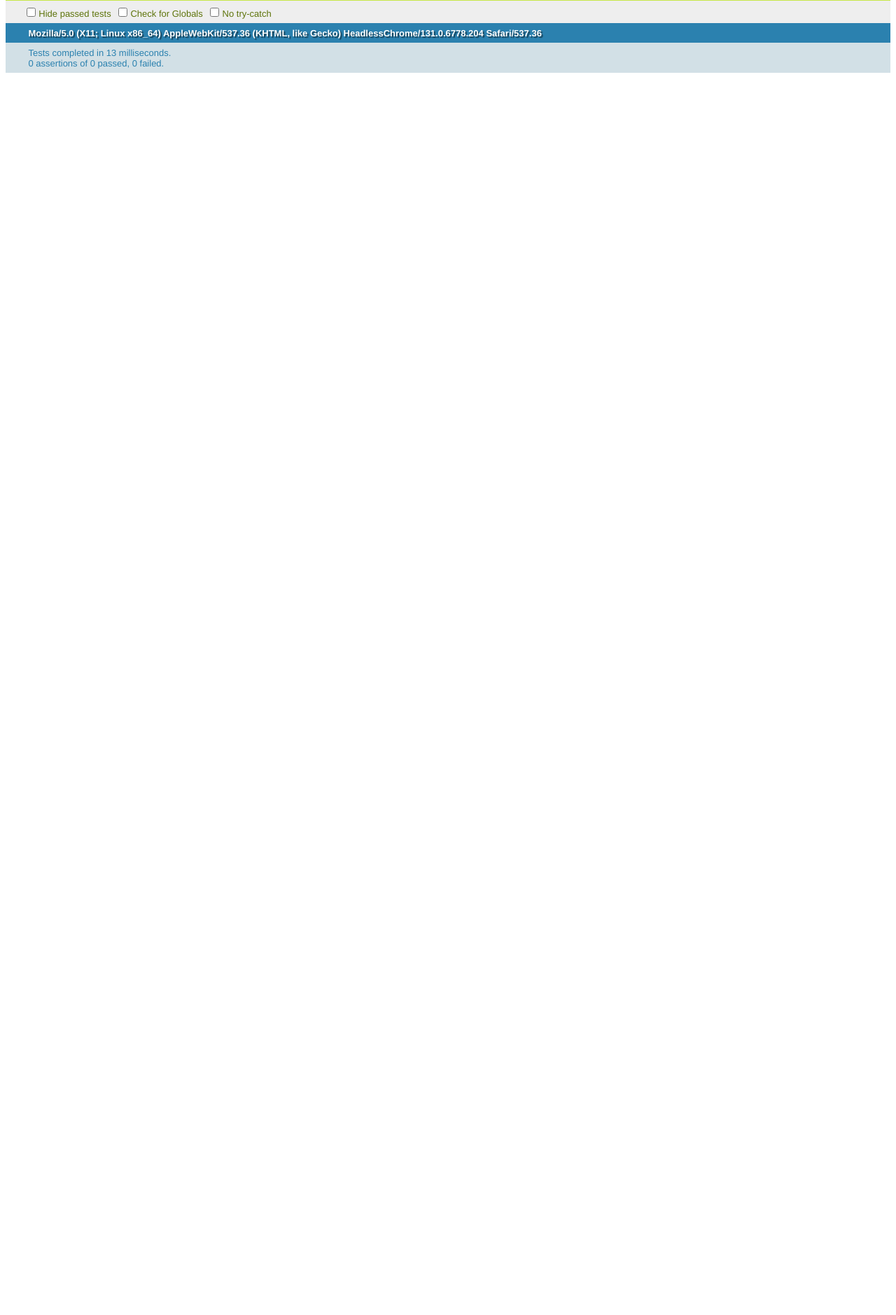
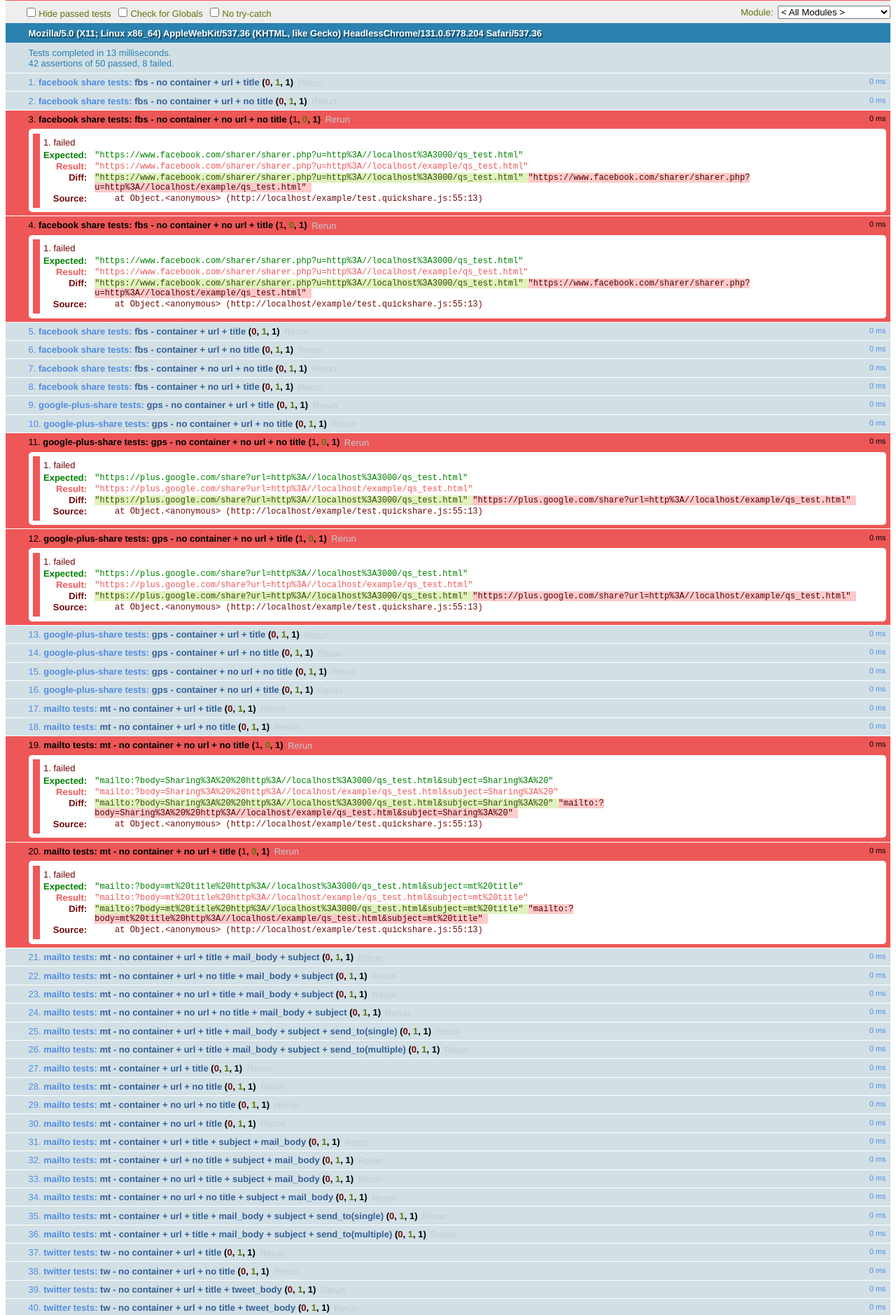
Before and after one commit to Upstatement/quickshare, a website: page example/qs_test.html in a window 1280 px wide. Shown: the part 60-1939 px from the top of the page at 70% size. Before the commit the page ends 800 px from the top, so only its background shows below. Drawn offline with Linux system fonts and the light colour scheme; files that its build step writes are made by us from their sources.

Commit message:
restructuring directories to copy format used by other js libraries

```diff
--- a/Gruntfile.js
+++ b/Gruntfile.js
@@ -22,7 +22,7 @@ module.exports = function(grunt) {
     uglify: {
       build: {
         files: {
-          'jquery.quickshare.js': ['build/quickshare.concat.js']
+          'dist/jquery.quickshare.js': ['build/quickshare.concat.js'],
         },
         options: {
           enclose: {
@@ -34,7 +34,7 @@ module.exports = function(grunt) {
       },
       test: {
         files: {
-          'test.quickshare.js': ['test/quickshare.concat.js']
+          'example/test.quickshare.js': ['test/quickshare.concat.js']
         },
         options: {
           enclose: {
@@ -46,7 +46,7 @@ module.exports = function(grunt) {
       },
       compress: {
         files: {
-          'jquery.quickshare.min.js': ['jquery.quickshare.js']
+          'dist/jquery.quickshare.min.js': ['dist/jquery.quickshare.js']
         },
         options: {
           compress: true
--- /dev/null
+++ b/example/jquery.quickshare.js
@@ -0,0 +1,80 @@
+(function(a) {
+    var b = function(a, b) {
+        if (b) return a + b;
+        return "";
+    };
+    var c = function(a, b) {
+        if (a) return escape(a);
+        return b;
+    };
+    var d = function(a) {
+        var b = {}, c = a.parents(".qs-container"), d, e;
+        if (c) {
+            d = c.data("url");
+            e = c.data("title");
+        }
+        b.src_url = escape(a.data("url") || d || window.location.href);
+        b.title = escape(a.data("title") || e || "Sharing: ");
+        return b;
+    };
+    var e = {};
+    e["default"] = {
+        extractParams: d,
+        makeUrl: function(a) {
+            console.error("did not provide service to share to");
+            return null;
+        }
+    };
+    e["facebook-share"] = {
+        extractParams: d,
+        makeUrl: function(a) {
+            var b = "https://www.facebook.com/sharer/sharer.php?u=" + a.src_url;
+            return b;
+        },
+        icon: "facebook"
+    };
+    e["google-plus-share"] = {
+        extractParams: d,
+        makeUrl: function(a) {
+            var b = "https://plus.google.com/share?url=" + a.src_url;
+            return b;
+        },
+        icon: "google-plus"
+    };
+    e["mailto"] = {
+        extractParams: function(a) {
+            var b = d(a), e = a.data("mail-body"), f = a.data("subject"), g = a.data("send-to");
+            b.mail_body = c(e, b.title + escape(" ") + b.src_url);
+            b.subject = c(f, b.title);
+            b.send_to = escape(g || "");
+            return b;
+        },
+        makeUrl: function(a) {
+            var c = "mailto:" + a.send_to + b("?body=", a.mail_body) + b("&subject=", a.subject);
+            return c;
+        },
+        icon: "envelope-o"
+    };
+    e["twitter"] = {
+        extractParams: function(a) {
+            var b = d(a), e = a.data("tweet-body"), f = a.data("via-username");
+            b.tweet_body = c(e, b.title);
+            b.via_username = c(f, null);
+            return b;
+        },
+        makeUrl: function(a) {
+            var c = "https://twitter.com/intent/tweet?url=" + a.src_url + b("&text=", a.tweet_body) + b("&via=", a.via_username);
+            return c;
+        },
+        icon: "twitter"
+    };
+    a.fn.quickShare = function(b) {
+        var c = a(this), d = c.find(".qs-link");
+        d.each(function() {
+            var b = a(this), c = b.data("service") || "default", d = b.children("i.qs-icon") || false, f = e[c] || e["default"], g = f.extractParams(b), h = f.makeUrl(g);
+            if (h) b.attr("href", h);
+            if (d) d.addClass("fa fa-" + f.icon);
+        });
+        return true;
+    };
+})(jQuery);
--- /dev/null
+++ b/example/test.quickshare.js
@@ -0,0 +1,322 @@
+(function(a) {
+    var b = {
+        title: escape("Sharing: "),
+        username: escape("thetmkay"),
+        tweet_body: escape("This is my 1st sharing!!! : "),
+        address: escape("thetmkay@gmail.com"),
+        multi_address: escape("thetmkay@gmail.com,george@upstatement.com,george.nishimura_1@outlook.com"),
+        subject: escape("subject header"),
+        mail_body: escape("mail body")
+    };
+    var c = {
+        container: "-c",
+        no_container: "-nc",
+        title: "-t",
+        url: "-u",
+        url_title: "-ut",
+        no_url_no_title: "-x",
+        via: "-v",
+        tweet_body: "-tb",
+        mail_body: "-mb",
+        subject: "-s",
+        send_to: "-st",
+        multiple: "N",
+        blank: "B"
+    };
+    var d = {
+        test_e: escape("http://www.test.com/"),
+        localhost_e: escape("http://localhost:3000/qs_test.html"),
+        fb_share: "https://www.facebook.com/sharer/sharer.php?u=",
+        twitter: "https://twitter.com/intent/tweet?url=",
+        gp_share: "https://plus.google.com/share?url=",
+        mailto: "mailto:"
+    };
+    var e = {
+        via: "&via=",
+        tweet_body: "&text=",
+        container: escape("container/"),
+        mail_body: "?body=",
+        subject: "&subject=",
+        fb_share: "facebook",
+        gp_share: "google-plus",
+        twitter: "twitter",
+        mailto: "mailto"
+    };
+    var f = {
+        fb_share: ".test-fbs",
+        gp_share: ".test-gps",
+        twitter: ".test-tw",
+        mailto: ".test-mt"
+    };
+    var g = function(b) {
+        test(b.name, function() {
+            var c = a(b.class_tag);
+            c.trigger("click");
+            equal(c.attr("href"), b.expected_url);
+        });
+    };
+    var h = {
+        setup: function() {
+            a(document).quickShare();
+        }
+    };
+    var i = function(a) {
+        module(a, h);
+    };
+    i("facebook share tests");
+    g({
+        name: "fbs - no container + url + title",
+        class_tag: f.fb_share + c.no_container + c.url_title,
+        expected_url: d.fb_share + d.test_e + e.fb_share
+    });
+    g({
+        name: "fbs - no container + url + no title",
+        class_tag: f.fb_share + c.no_container + c.url,
+        expected_url: d.fb_share + d.test_e + e.fb_share
+    });
+    g({
+        name: "fbs - no container + no url + no title",
+        class_tag: f.fb_share + c.no_container + c.no_url_no_title,
+        expected_url: d.fb_share + d.localhost_e
+    });
+    g({
+        name: "fbs - no container + no url + title",
+        class_tag: f.fb_share + c.no_container + c.title,
+        expected_url: d.fb_share + d.localhost_e
+    });
+    g({
+        name: "fbs - container + url + title",
+        class_tag: f.fb_share + c.container + c.url_title,
+        expected_url: d.fb_share + d.test_e + e.fb_share
+    });
+    g({
+        name: "fbs - container + url + no title",
+        class_tag: f.fb_share + c.container + c.url,
+        expected_url: d.fb_share + d.test_e + e.fb_share
+    });
+    g({
+        name: "fbs - container + no url + no title",
+        class_tag: f.fb_share + c.container + c.no_url_no_title,
+        expected_url: d.fb_share + d.test_e + e.container + e.fb_share
+    });
+    g({
+        name: "fbs - container + no url + title",
+        class_tag: f.fb_share + c.container + c.title,
+        expected_url: d.fb_share + d.test_e + e.container + e.fb_share
+    });
+    i("google-plus-share tests");
+    g({
+        name: "gps - no container + url + title",
+        class_tag: f.gp_share + c.no_container + c.url_title,
+        expected_url: d.gp_share + d.test_e + e.gp_share
+    });
+    g({
+        name: "gps - no container + url + no title",
+        class_tag: f.gp_share + c.no_container + c.url,
+        expected_url: d.gp_share + d.test_e + e.gp_share
+    });
+    g({
+        name: "gps - no container + no url + no title",
+        class_tag: f.gp_share + c.no_container + c.no_url_no_title,
+        expected_url: d.gp_share + d.localhost_e
+    });
+    g({
+        name: "gps - no container + no url + title",
+        class_tag: f.gp_share + c.no_container + c.title,
+        expected_url: d.gp_share + d.localhost_e
+    });
+    g({
+        name: "gps - container + url + title",
+        class_tag: f.gp_share + c.container + c.url_title,
+        expected_url: d.gp_share + d.test_e + e.gp_share
+    });
+    g({
+        name: "gps - container + url + no title",
+        class_tag: f.gp_share + c.container + c.url,
+        expected_url: d.gp_share + d.test_e + e.gp_share
+    });
+    g({
+        name: "gps - container + no url + no title",
+        class_tag: f.gp_share + c.container + c.no_url_no_title,
+        expected_url: d.gp_share + d.test_e + e.container + e.gp_share
+    });
+    g({
+        name: "gps - container + no url + title",
+        class_tag: f.gp_share + c.container + c.title,
+        expected_url: d.gp_share + d.test_e + e.container + e.gp_share
+    });
+    i("mailto tests");
+    var j = escape("mt title"), k = j + escape(" container"), l = j + escape(" ") + d.test_e, m = b.title + escape(" ") + d.localhost_e, n = b.title + escape(" ") + d.test_e, o = j + escape(" ") + d.localhost_e;
+    g({
+        name: "mt - no container + url + title",
+        class_tag: f.mailto + c.no_container + c.url_title,
+        expected_url: d.mailto + e.mail_body + j + escape(" ") + d.test_e + e.mailto + e.subject + j
+    });
+    g({
+        name: "mt - no container + url + no title",
+        class_tag: f.mailto + c.no_container + c.url,
+        expected_url: d.mailto + e.mail_body + b.title + escape(" ") + d.test_e + e.mailto + e.subject + b.title
+    });
+    g({
+        name: "mt - no container + no url + no title",
+        class_tag: f.mailto + c.no_container + c.no_url_no_title,
+        expected_url: d.mailto + e.mail_body + b.title + escape(" ") + d.localhost_e + e.subject + b.title
+    });
+    g({
+        name: "mt - no container + no url + title",
+        class_tag: f.mailto + c.no_container + c.title,
+        expected_url: d.mailto + e.mail_body + j + escape(" ") + d.localhost_e + e.subject + j
+    });
+    g({
+        name: "mt - no container + url + title + mail_body + subject",
+        class_tag: f.mailto + c.no_container + c.url_title + c.mail_body + c.subject,
+        expected_url: d.mailto + e.mail_body + b.mail_body + e.subject + b.subject
+    });
+    g({
+        name: "mt - no container + url + no title + mail_body + subject",
+        class_tag: f.mailto + c.no_container + c.url + c.mail_body + c.subject,
+        expected_url: d.mailto + e.mail_body + b.mail_body + e.subject + b.subject
+    });
+    g({
+        name: "mt - no container + no url + title + mail_body + subject",
+        class_tag: f.mailto + c.no_container + c.title + c.mail_body + c.subject,
+        expected_url: d.mailto + e.mail_body + b.mail_body + e.subject + b.subject
+    });
+    g({
+        name: "mt - no container + no url + no title + mail_body + subject",
+        class_tag: f.mailto + c.no_container + c.no_url_no_title + c.mail_body + c.subject,
+        expected_url: d.mailto + e.mail_body + b.mail_body + e.subject + b.subject
+    });
+    g({
+        name: "mt - no container + url + title + mail_body + subject + send_to(single)",
+        class_tag: f.mailto + c.no_container + c.url_title + c.mail_body + c.subject + c.send_to,
+        expected_url: d.mailto + b.address + e.mail_body + b.mail_body + e.subject + b.subject
+    });
+    g({
+        name: "mt - no container + url + title + mail_body + subject + send_to(multiple)",
+        class_tag: f.mailto + c.no_container + c.url_title + c.mail_body + c.subject + c.send_to + c.multiple,
+        expected_url: d.mailto + b.multi_address + e.mail_body + b.mail_body + e.subject + b.subject
+    });
+    g({
+        name: "mt - container + url + title",
+        class_tag: f.mailto + c.container + c.url_title,
+        expected_url: d.mailto + e.mail_body + j + escape(" ") + d.test_e + e.mailto + e.subject + j
+    });
+    g({
+        name: "mt - container + url + no title",
+        class_tag: f.mailto + c.container + c.url,
+        expected_url: d.mailto + e.mail_body + k + escape(" ") + d.test_e + e.mailto + e.subject + k
+    });
+    g({
+        name: "mt - container + no url + no title",
+        class_tag: f.mailto + c.container + c.no_url_no_title,
+        expected_url: d.mailto + e.mail_body + k + escape(" ") + d.test_e + e.container + e.mailto + e.subject + k
+    });
+    g({
+        name: "mt - container + no url + title",
+        class_tag: f.mailto + c.container + c.title,
+        expected_url: d.mailto + e.mail_body + j + escape(" ") + d.test_e + e.container + e.mailto + e.subject + j
+    });
+    g({
+        name: "mt - container + url + title + subject + mail_body",
+        class_tag: f.mailto + c.container + c.url_title + c.mail_body + c.subject,
+        expected_url: d.mailto + e.mail_body + b.mail_body + e.subject + b.subject
+    });
+    g({
+        name: "mt - container + url + no title + subject + mail_body",
+        class_tag: f.mailto + c.container + c.url + c.mail_body + c.subject,
+        expected_url: d.mailto + e.mail_body + b.mail_body + e.subject + b.subject
+    });
+    g({
+        name: "mt - container + no url + title + subject + mail_body",
+        class_tag: f.mailto + c.container + c.title + c.mail_body + c.subject,
+        expected_url: d.mailto + e.mail_body + b.mail_body + e.subject + b.subject
+    });
+    g({
+        name: "mt - container + no url + no title + subject +  mail_body",
+        class_tag: f.mailto + c.container + c.no_url_no_title + c.mail_body + c.subject,
+        expected_url: d.mailto + e.mail_body + b.mail_body + e.subject + b.subject
+    });
+    g({
+        name: "mt - container + url + title + mail_body + subject + send_to(single)",
+        class_tag: f.mailto + c.container + c.url_title + c.mail_body + c.subject + c.send_to,
+        expected_url: d.mailto + b.address + e.mail_body + b.mail_body + e.subject + b.subject
+    });
+    g({
+        name: "mt - container + url + title + mail_body + subject + send_to(multiple)",
+        class_tag: f.mailto + c.container + c.url_title + c.mail_body + c.subject + c.send_to + c.multiple,
+        expected_url: d.mailto + b.multi_address + e.mail_body + b.mail_body + e.subject + b.subject
+    });
+    i("twitter tests");
+    var p = escape("tw no container"), q = escape("tw with container");
+    g({
+        name: "tw - no container + url + title",
+        class_tag: f.twitter + c.no_container + c.url_title,
+        expected_url: d.twitter + d.test_e + e.twitter + e.tweet_body + p
+    });
+    g({
+        name: "tw - no container + url + no title",
+        class_tag: f.twitter + c.no_container + c.url,
+        expected_url: d.twitter + d.test_e + e.twitter + e.tweet_body + b.title
+    });
+    g({
+        name: "tw - no container + url + title + tweet_body",
+        class_tag: f.twitter + c.no_container + c.url_title + c.tweet_body,
+        expected_url: d.twitter + d.test_e + e.twitter + e.tweet_body + b.tweet_body
+    });
+    g({
+        name: "tw - no container + url + no title + tweet_body",
+        class_tag: f.twitter + c.no_container + c.url + c.tweet_body,
+        expected_url: d.twitter + d.test_e + e.twitter + e.tweet_body + b.tweet_body
+    });
+    g({
+        name: "tw - no container + url + title + via",
+        class_tag: f.twitter + c.no_container + c.url_title + c.via,
+        expected_url: d.twitter + d.test_e + e.twitter + e.tweet_body + p + e.via + b.username
+    });
+    g({
+        name: "tw - no container + no url + no title",
+        class_tag: f.twitter + c.no_container + c.no_url_no_title,
+        expected_url: d.twitter + d.localhost_e + e.tweet_body + b.title
+    });
+    g({
+        name: "tw - no container + no url + title",
+        class_tag: f.twitter + c.no_container + c.title,
+        expected_url: d.twitter + d.localhost_e + e.tweet_body + p
+    });
+    g({
+        name: "tw - container + url + title",
+        class_tag: f.twitter + c.container + c.url_title,
+        expected_url: d.twitter + d.test_e + e.twitter + e.tweet_body + q
+    });
+    g({
+        name: "tw - container + url + no title",
+        class_tag: f.twitter + c.container + c.url,
+        expected_url: d.twitter + d.test_e + e.twitter + e.tweet_body + q
+    });
+    g({
+        name: "tw - container + url + title + tweet_body",
+        class_tag: f.twitter + c.container + c.url_title + c.tweet_body,
+        expected_url: d.twitter + d.test_e + e.twitter + e.tweet_body + b.tweet_body
+    });
+    g({
+        name: "tw - container + url + no title + tweet_body",
+        class_tag: f.twitter + c.container + c.url + c.tweet_body,
+        expected_url: d.twitter + d.test_e + e.twitter + e.tweet_body + b.tweet_body
+    });
+    g({
+        name: "tw - container + url + title + via",
+        class_tag: f.twitter + c.container + c.url_title + c.via,
+        expected_url: d.twitter + d.test_e + e.twitter + e.tweet_body + q + e.via + b.username
+    });
+    g({
+        name: "tw - container + no url + no title",
+        class_tag: f.twitter + c.container + c.no_url_no_title,
+        expected_url: d.twitter + d.test_e + e.container + e.twitter + e.tweet_body + q
+    });
+    g({
+        name: "tw - container + no url + title",
+        class_tag: f.twitter + c.container + c.title,
+        expected_url: d.twitter + d.test_e + e.container + e.twitter + e.tweet_body + q
+    });
+})(jQuery);
--- a/package.json
+++ b/package.json
@@ -2,7 +2,7 @@
   "name": "quickshare",
   "version": "0.0.0",
   "description": "A quick and simple way to implement social plugins",
-  "main": "test_server.js",
+  "main": "server.js",
   "scripts": {
     "test": "echo \"Error: no test specified\" && exit 1"
   },
--- a/test_server.js
+++ b/server.js
@@ -4,9 +4,9 @@ var http = require('http'),
 	html_path;
 
 if(process.env.NODE_ENV === 'development') {
-	html_path = '/qs_demo.html';
+	html_path = '/example/qs_demo.html';
 } else if(process.env.NODE_ENV === 'test') {
-	html_path = '/qs_test.html';
+	html_path = '/example/qs_test.html';
 }
 
 app.use(express.static(__dirname));
```
Also changed, not shown: example/qs_demo.html (renamed from qs_demo.html, +5 -5 lines), archive/old.jquery.quickshare.js (renamed from old.jquery.quickshare.js), archive/old.test.quickshare.js (renamed from old.test.quickshare.js), build/quickshare.js, build/utilities.js, dist/jquery.quickshare.js (added), dist/jquery.quickshare.min.js (added), example/jquery.js (renamed from jquery.js), example/qs_test.html (renamed from qs_test.html), example/qunit.css (renamed from qunit.css), example/qunit.js (renamed from qunit.js), 1 other file.
